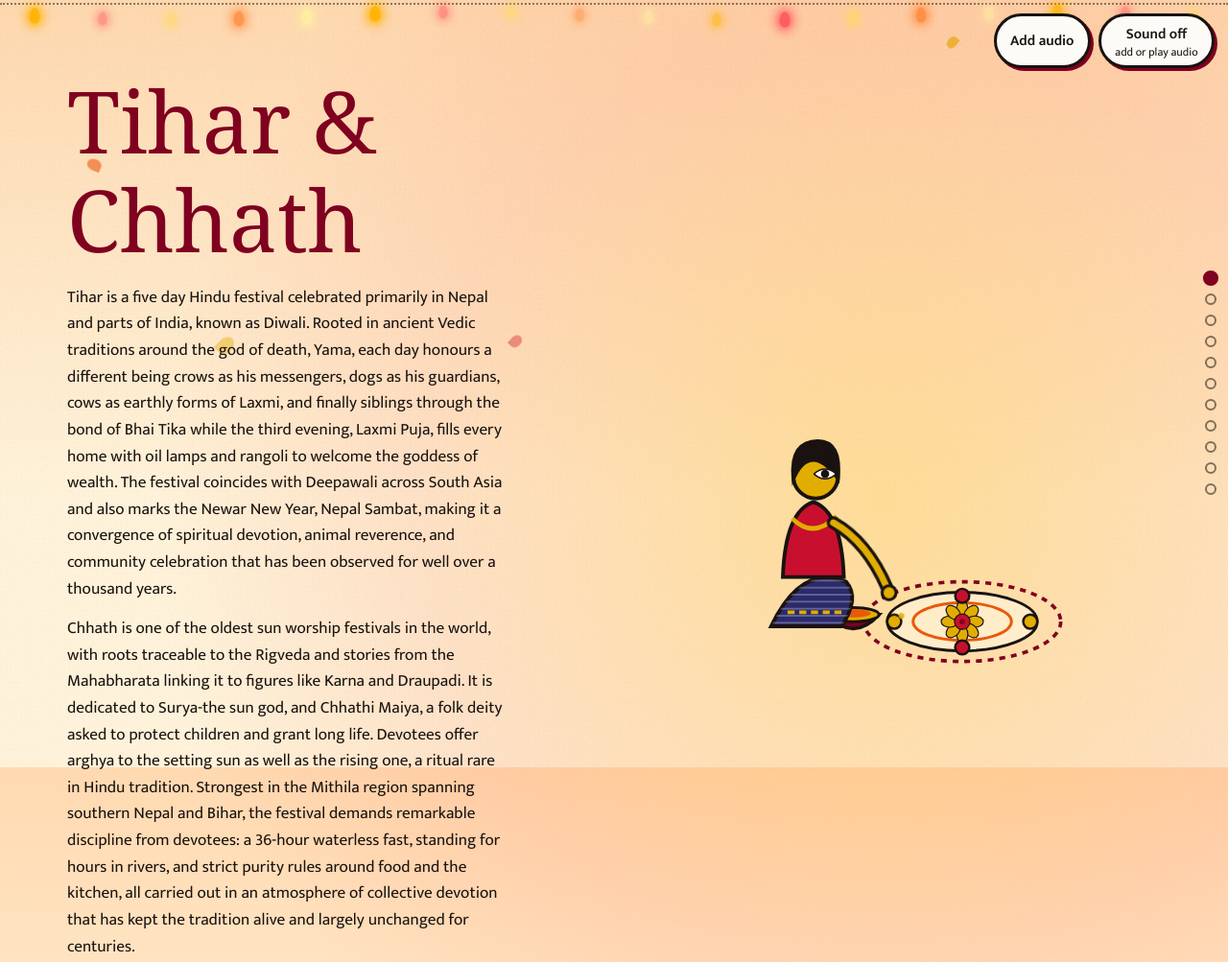
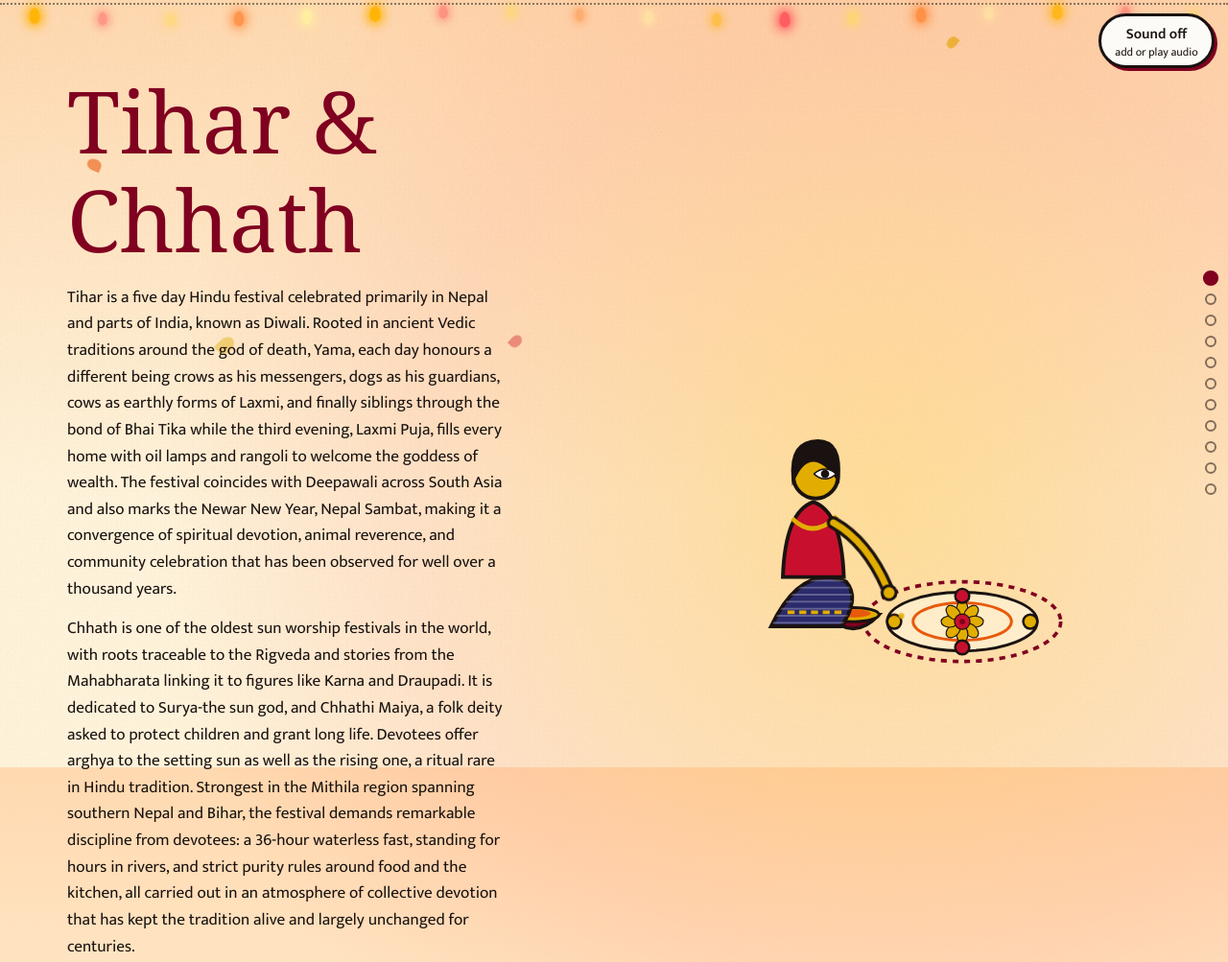
Before and after one commit to 1-Bin505/UI-UX, a plain HTML site: page index.html in a window 1280 px wide. Shown: the top 1003 px of the page at 96% size. Drawn offline with Linux system fonts and the light colour scheme; a web font is replaced by a local one.

Commit message:
Remove 'Add audio' button from audio controls

```diff
--- a/index.html
+++ b/index.html
@@ -16,7 +16,6 @@
 <!-- audio controls -->
 <div id="audioBox">
   <div class="row">
-    <button id="audioBtn" type="button" aria-expanded="false" aria-controls="audioPanel">Add audio</button>
     <button id="sound" aria-pressed="false" type="button">Sound off<small id="mood">add or play audio</small></button>
   </div>
   <div id="audioPanel" hidden>
```
